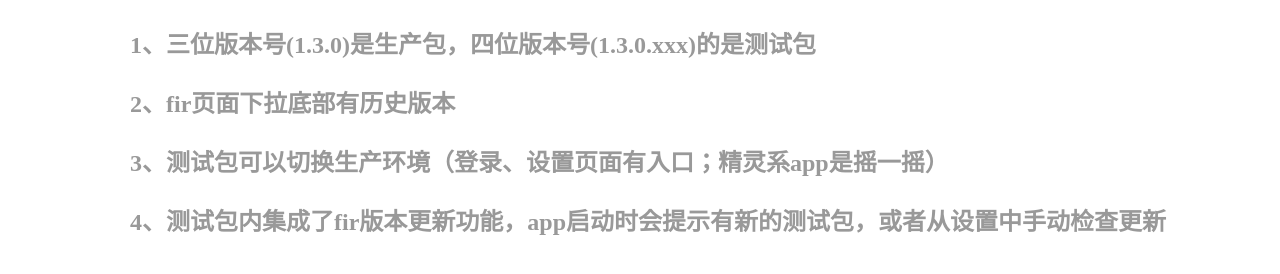
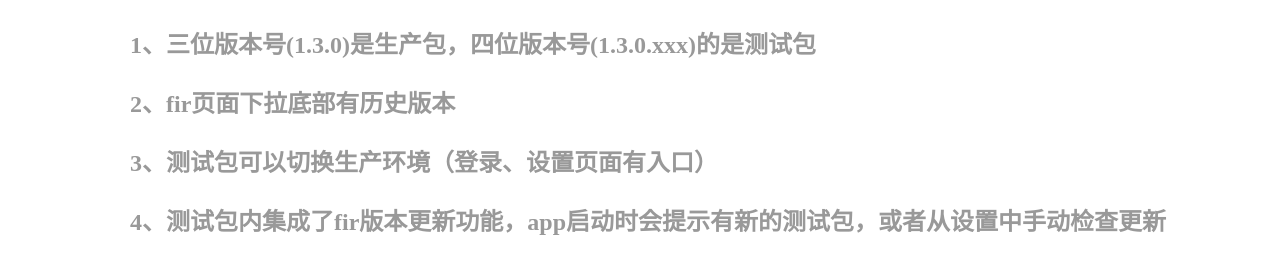
Before and after one commit to feierlaiedu/feierlaiedu.github.io, a plain HTML site: page index.html in a window 1280 px wide. Shown: the part 680-954 px from the top of the page. Drawn offline with Linux system fonts and the light colour scheme.

Commit message:
Update index.html

```diff
--- a/index.html
+++ b/index.html
@@ -86,7 +86,7 @@
     <h2 style="color: #999">
         <p>1、三位版本号(1.3.0)是生产包，四位版本号(1.3.0.xxx)的是测试包</p>
         <p>2、fir页面下拉底部有历史版本</p>
-        <p>3、测试包可以切换生产环境（登录、设置页面有入口；精灵系app是摇一摇）</p>
+        <p>3、测试包可以切换生产环境（登录、设置页面有入口）</p>
         <p>4、测试包内集成了fir版本更新功能，app启动时会提示有新的测试包，或者从设置中手动检查更新</p>
     </h2>
 </div>
```
